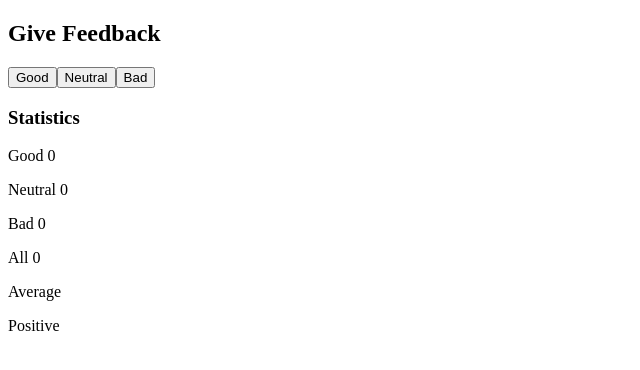
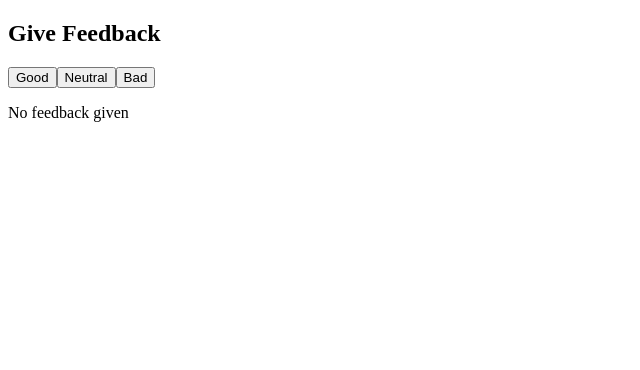
Before and after one commit to Gerog13/full-stack-open-2021, a React (Create React App) app in the folder part-1/unicafe/: page / in a window 1280 px wide. Shown: the top 370 px of the page, without its empty margins (0-640 px from the left). Built offline with nearby package versions, Linux system fonts and the light colour scheme.

Commit message:
unicafe step4 no feedback given logic added

```diff
--- a/part-1/unicafe/src/App.js
+++ b/part-1/unicafe/src/App.js
@@ -37,7 +37,11 @@ const App = () => {
         <Button handleClick={() => setNeutral(neutral + 1)} text="Neutral" />
         <Button handleClick={() => setBad(bad + 1)} text="Bad" />
       </section>
-      <Statistics good={good} neutral={neutral} bad={bad} />
+      {good || neutral || bad ? (
+        <Statistics good={good} neutral={neutral} bad={bad} />
+      ) : (
+        <p>No feedback given</p>
+      )}
     </>
   );
 };
```
